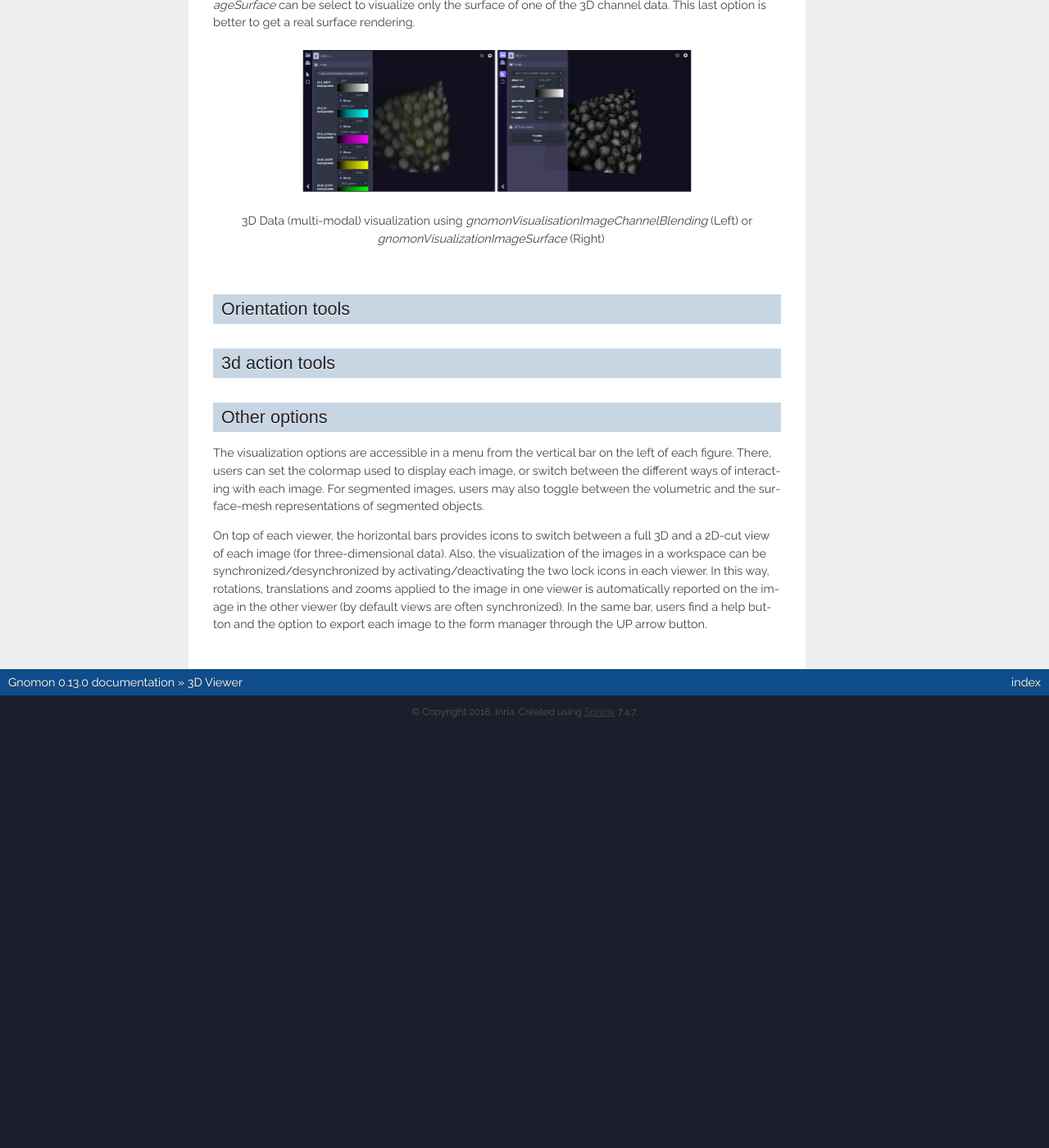
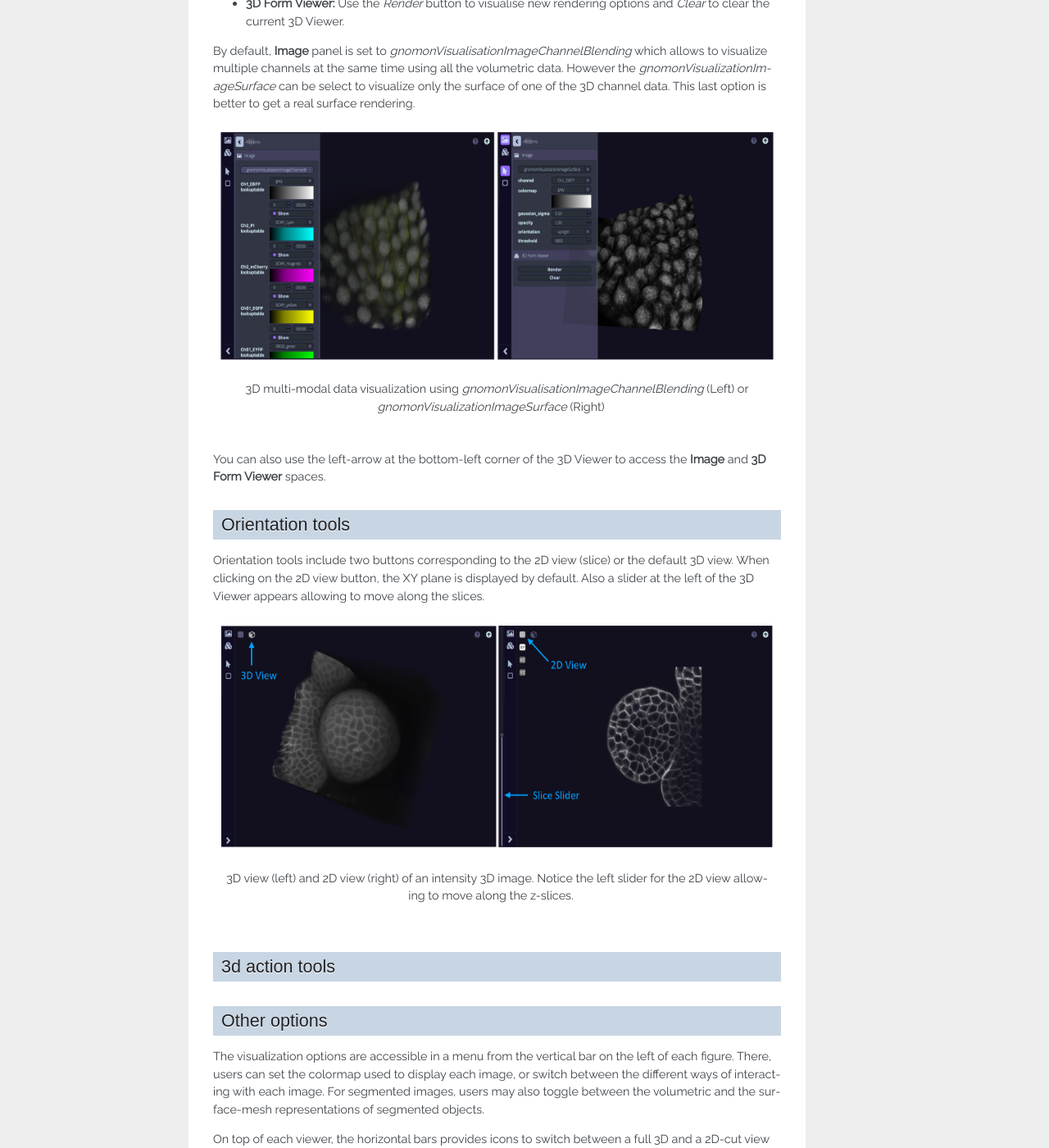
Before and after one commit to gnomon-inria/gnomon, a Sphinx documentation site: the page built from doc/workspaces/3DViewer.rst, in a window 1280 px wide and 1400 px high, scrolled down 971 px. Shown: the whole window at 82% size. Built offline with Sphinx 7.4.7, drawn with Linux system fonts in a browser that asks for light colours; formulas are drawn with MathJax 3; before the commit the page ends 1859 px from its top, so only the background shows below that.

Commit message:
Update 3DViewer doc

```diff
--- a/doc/workspaces/3DViewer.rst
+++ b/doc/workspaces/3DViewer.rst
@@ -13,7 +13,7 @@
 
 .. figure:: Images/3DViewer_fig1.png
     :align: center
-    :scale: 25
+    :scale: 35
     :alt: alternate text
     :figclass: align-center
 
@@ -38,15 +38,33 @@ only the surface of one of the 3D channel data. This last option is better to ge
 
 .. figure:: Images/3DViewer_fig2.png
     :align: center
-    :scale: 25
+    :scale: 40
     :alt: alternate text
     :figclass: align-center
 
-    3D Data (multi-modal) visualization using *gnomonVisualisationImageChannelBlending* (Left) or
+    3D multi-modal data visualization using *gnomonVisualisationImageChannelBlending* (Left) or
     *gnomonVisualizationImageSurface* (Right)
+
+You can also use the left-arrow at the bottom-left corner of the 3D Viewer to access the **Image** and
+**3D Form Viewer** spaces.
 
 Orientation tools
 =================
+
+Orientation tools include two buttons corresponding to the 2D view (slice) or the default 3D view. When clicking on the
+2D view button, the XY plane is displayed by default. Also a slider at the left of the 3D Viewer appears allowing to
+move along the slices.
+
+.. figure:: Images/3DViewer_fig3.png
+    :align: center
+    :scale: 40
+    :alt: alternate text
+    :figclass: align-center
+
+    3D view (left) and 2D view (right) of an intensity 3D image. Notice the left slider for the 2D view allowing to
+    move along the z-slices.
+
+
 
 3d action tools
 ===============
```
Also changed, not shown: doc/workspaces/Images/3DViewer_fig1.png, doc/workspaces/Images/3DViewer_fig3.png (added).
